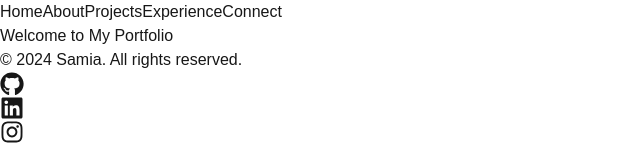
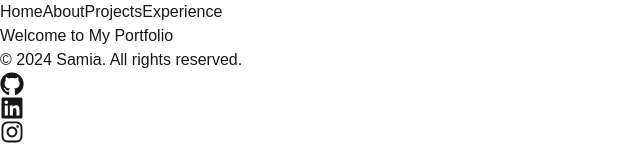
Before and after one commit to ssamiaa/portfoliowebsite, a Next.js app: page / in a window 1280 px wide. Shown: the top 160 px of the page, without its empty margins (0-640 px from the left). Built offline with nearby package versions, Linux system fonts and the light colour scheme.

Commit message:
Edited Navigation Bar

```diff
--- a/src/components/Header.tsx
+++ b/src/components/Header.tsx
@@ -58,12 +58,6 @@ export default function Header() {
         >
           Experience
         </Link>
-        <Link
-          href="#contact"
-          className="text-gray-700 font-medium hover:text-gray-900 transition"
-        >
-          Connect
-        </Link>
       </nav>
     </header>
   );
```
